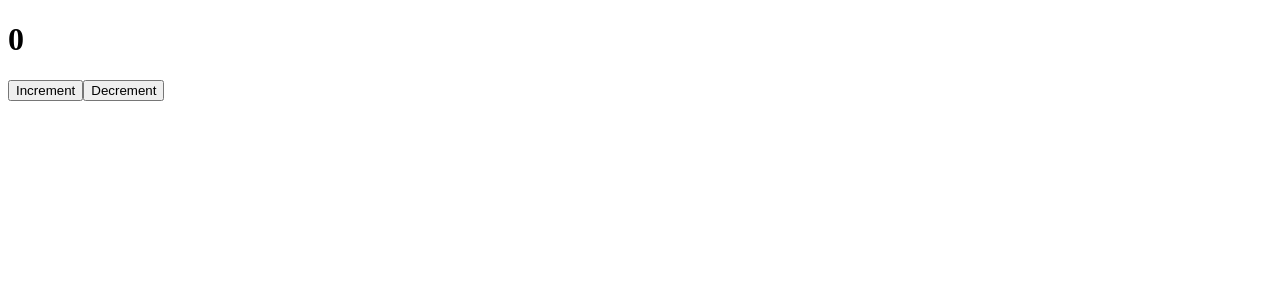
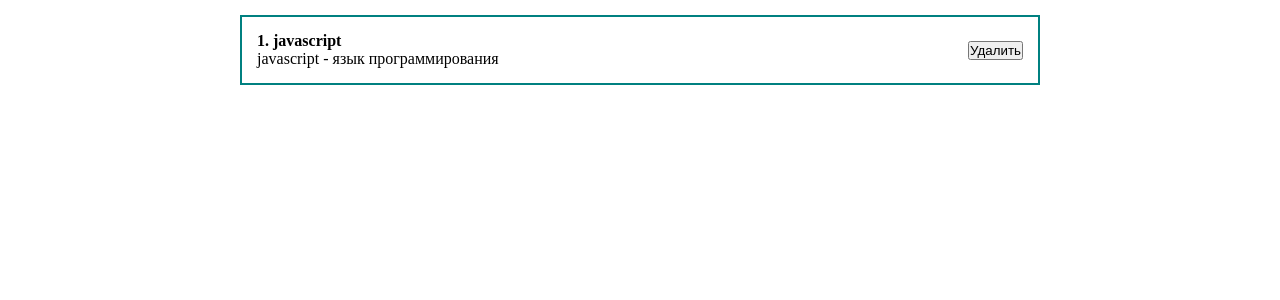
Before and after one commit to DanNikolson/ReactSPA, a React (Create React App) app: page / in a window 1280 px wide. Shown: the top 300 px of the page. Built offline with nearby package versions, Linux system fonts and the light colour scheme.

Commit message:
PostItem component, styles

```diff
--- a/src/App.js
+++ b/src/App.js
@@ -1,10 +1,12 @@
 import React, { useState } from "react";
 import Counter from "./components/Counter";
 import ClassCounter from "./components/ClassCounter";
+import "./styles/App.css";
+import PostItem from "./components/PostItem";
 function App() {
   return (
     <div className="App">
-      <ClassCounter />
+      <PostItem />
     </div>
   );
 }
--- /dev/null
+++ b/src/components/PostItem.jsx
@@ -0,0 +1,17 @@
+import React from "react";
+
+const PostItem = () => {
+  return (
+    <div className="post">
+      <div className="post__content">
+        <strong>1. javascript</strong>
+        <div> javascript - язык программирования</div>
+      </div>
+      <div className="post__btns">
+        <button>Удалить</button>
+      </div>
+    </div>
+  );
+};
+
+export default PostItem;
--- /dev/null
+++ b/src/styles/App.css
@@ -0,0 +1,23 @@
+* {
+    margin: 0;
+    padding: 0;
+    box-sizing: border-box;
+}
+
+#root {
+    display: flex;
+    justify-content: center;
+}
+
+.App {
+    width: 800px;
+}
+
+.post {
+    display: flex;
+    padding: 15px;
+    border: 2px solid teal;
+    margin-top: 15px;
+    justify-content: space-between;
+    align-items: center;
+}
```
